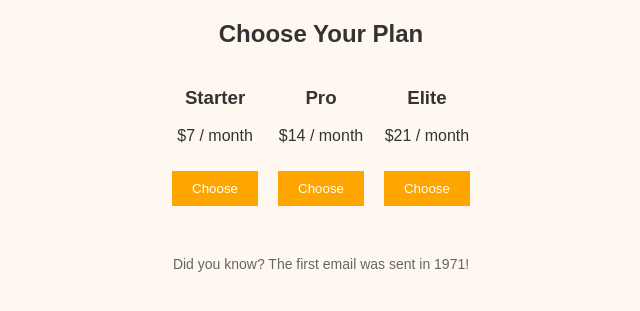
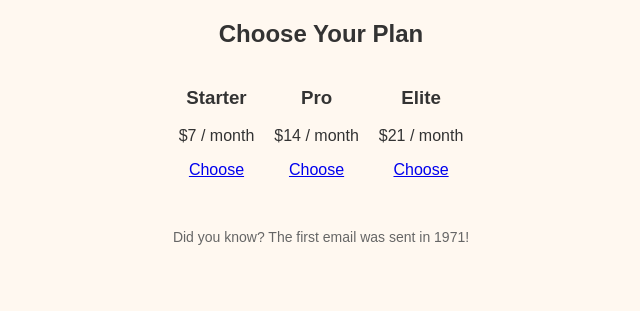
Before and after one commit to smoothc0/e_s, a Flask app: page /pricing in a window 1280 px wide. Shown: the part 153-464 px from the top of the page, without its empty margins (319-959 px from the left). Run offline with Flask 3, Linux system fonts and the light colour scheme.

Commit message:
pricin shit

```diff
--- a/email_scraper/templates/pricing.html
+++ b/email_scraper/templates/pricing.html
@@ -6,17 +6,17 @@
             <div class="plan">
                 <h3>Starter</h3>
                 <p>$7 / month</p>
-                <button>Choose</button>
+                <a href="{{ url_for('index') }}" class="subscribe-button">Choose</a>
             </div>
             <div class="plan">
                 <h3>Pro</h3>
                 <p>$14 / month</p>
-                <button>Choose</button>
+                <a href="{{ url_for('index') }}" class="subscribe-button">Choose</a>
             </div>
             <div class="plan">
                 <h3>Elite</h3>
                 <p>$21 / month</p>
-                <button>Choose</button>
+                <a href="{{ url_for('index') }}" class="subscribe-button">Choose</a>
             </div>
         </div>
     </section>
```
